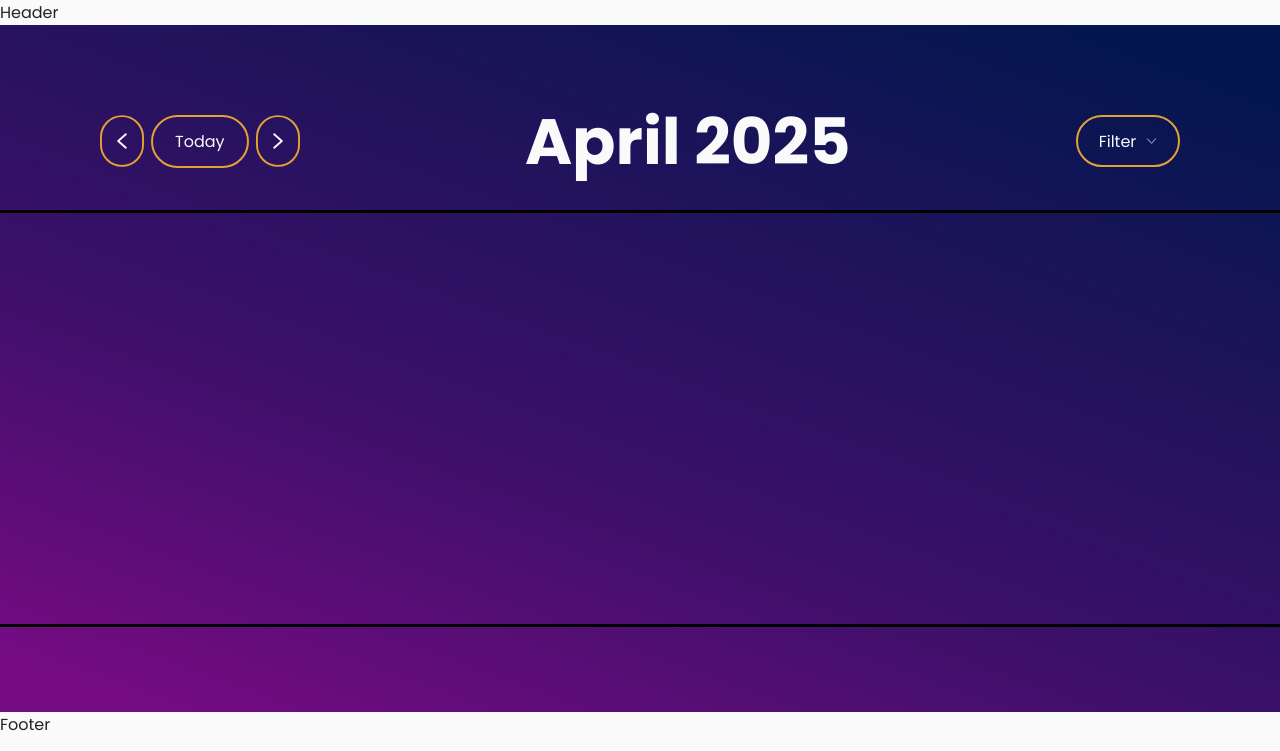
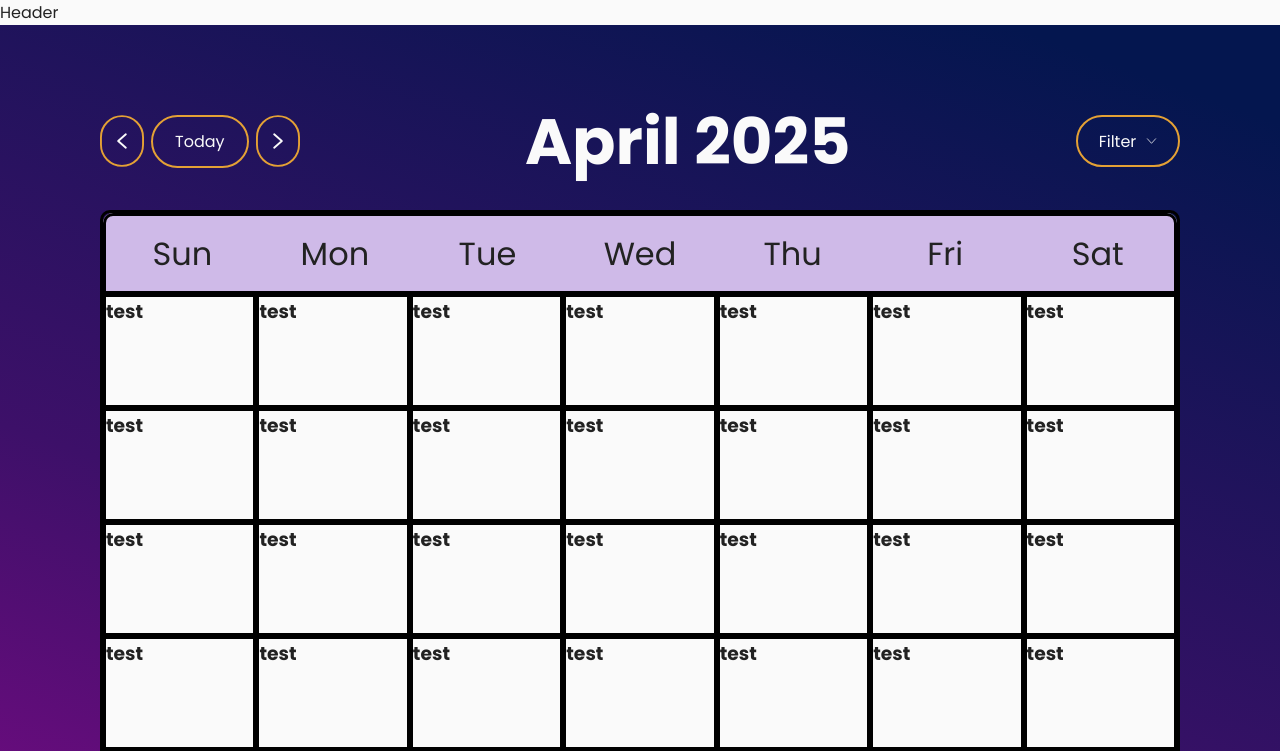
Before and after one commit to include-davis/aggie-fiction, a Next.js app: page /calendar in a window 1280 px wide. Shown: the top 751 px of the page. Built offline with nearby package versions, Linux system fonts and the light colour scheme.

Commit message:
feat: add calendar component outline

```diff
--- /dev/null
+++ b/app/(pages)/_components/Calendar/Calendar.jsx
@@ -0,0 +1,125 @@
+import styles from "./Calendar.module.scss";
+
+export default function Calendar() {
+  return (
+    <div className={styles.calendarContainer}>
+      <div className={styles.calendarHeader}>
+        <h2>Sun</h2>
+        <h2>Mon</h2>
+        <h2>Tue</h2>
+        <h2>Wed</h2>
+        <h2>Thu</h2>
+        <h2>Fri</h2>
+        <h2>Sat</h2>
+      </div>
+
+      <div className={styles.calendarItems}>
+        <div className={styles.item}>
+          <h3>test</h3>
+        </div>
+        <div className={styles.item}>
+          <h3>test</h3>
+        </div>
+        <div className={styles.item}>
+          <h3>test</h3>
+        </div>
+        <div className={styles.item}>
+          <h3>test</h3>
+        </div>
+        <div className={styles.item}>
+          <h3>test</h3>
+        </div>
+        <div className={styles.item}>
+          <h3>test</h3>
+        </div>
+        <div className={styles.item}>
+          <h3>test</h3>
+        </div>
+        <div className={styles.item}>
+          <h3>test</h3>
+        </div>
+        <div className={styles.item}>
+          <h3>test</h3>
+        </div>
+        <div className={styles.item}>
+          <h3>test</h3>
+        </div>
+        <div className={styles.item}>
+          <h3>test</h3>
+        </div>
+        <div className={styles.item}>
+          <h3>test</h3>
+        </div>
+        <div className={styles.item}>
+          <h3>test</h3>
+        </div>
+        <div className={styles.item}>
+          <h3>test</h3>
+        </div>
+        <div className={styles.item}>
+          <h3>test</h3>
+        </div>
+        <div className={styles.item}>
+          <h3>test</h3>
+        </div>
+        <div className={styles.item}>
+          <h3>test</h3>
+        </div>
+        <div className={styles.item}>
+          <h3>test</h3>
+        </div>
+        <div className={styles.item}>
+          <h3>test</h3>
+        </div>
+        <div className={styles.item}>
+          <h3>test</h3>
+        </div>
+        <div className={styles.item}>
+          <h3>test</h3>
+        </div>
+        <div className={styles.item}>
+          <h3>test</h3>
+        </div>
+        <div className={styles.item}>
+          <h3>test</h3>
+        </div>
+        <div className={styles.item}>
+          <h3>test</h3>
+        </div>
+        <div className={styles.item}>
+          <h3>test</h3>
+        </div>
+        <div className={styles.item}>
+          <h3>test</h3>
+        </div>
+        <div className={styles.item}>
+          <h3>test</h3>
+        </div>
+        <div className={styles.item}>
+          <h3>test</h3>
+        </div>
+        <div className={styles.item}>
+          <h3>test</h3>
+        </div>
+        <div className={styles.item}>
+          <h3>test</h3>
+        </div>
+        <div className={styles.item}>
+          <h3>test</h3>
+        </div>
+        <div className={styles.item}>
+          <h3>test</h3>
+        </div>
+        <div className={styles.item}>
+          <h3>test</h3>
+        </div>
+        <div className={styles.item}>
+          <h3>test</h3>
+        </div>
+        <div className={styles.item}>
+          <h3>test</h3>
+        </div>
+      </div>
+    </div>
+  );
+}
--- /dev/null
+++ b/app/(pages)/_components/Calendar/Calendar.module.scss
@@ -0,0 +1,31 @@
+.calendarContainer {
+  width: 100%;
+  background: var(--white);
+  border-radius: 10px;
+
+  .calendarHeader {
+    display: grid;
+    grid-template-rows: 75px;
+    grid-template-columns: repeat(7, 1fr);
+    align-items: center;
+    background: var(--light-purple);
+    border: solid black;
+    border-radius: 10px 10px 0 0;
+
+    h2 {
+      text-align: center;
+      font-weight: 400;
+    }
+  }
+
+  .calendarItems {
+    display: grid;
+    grid-template-rows: repeat(5, 114px);
+    grid-template-columns: repeat(7, 1fr);
+    border-radius: 0 0 10px 10px;
+
+    .item {
+      border: solid black;
+    }
+  }
+}
--- a/app/(pages)/calendar/page.jsx
+++ b/app/(pages)/calendar/page.jsx
@@ -1,7 +1,8 @@
 import Image from "next/image";
 import styles from "./page.module.scss";
+import Calendar from "../_components/Calendar/Calendar";
 
-export default function Calendar() {
+export default function CalendarPage() {
   return (
     <main>
       <div className={styles.calendarContainer}>
@@ -46,7 +47,9 @@ export default function Calendar() {
           </div>
         </div>
 
-        <div className={styles.calendarContent}></div>
+        <div className={styles.calendarContent}>
+          <Calendar />
+        </div>
       </div>
     </main>
   );
--- a/app/(pages)/calendar/page.module.scss
+++ b/app/(pages)/calendar/page.module.scss
@@ -60,9 +60,7 @@
   }
 
   .calendarContent {
-    width: 1309px;
-    height: 417px;
-
+    width: 100%;
     border: solid black;
     border-radius: 10px;
   }
```
